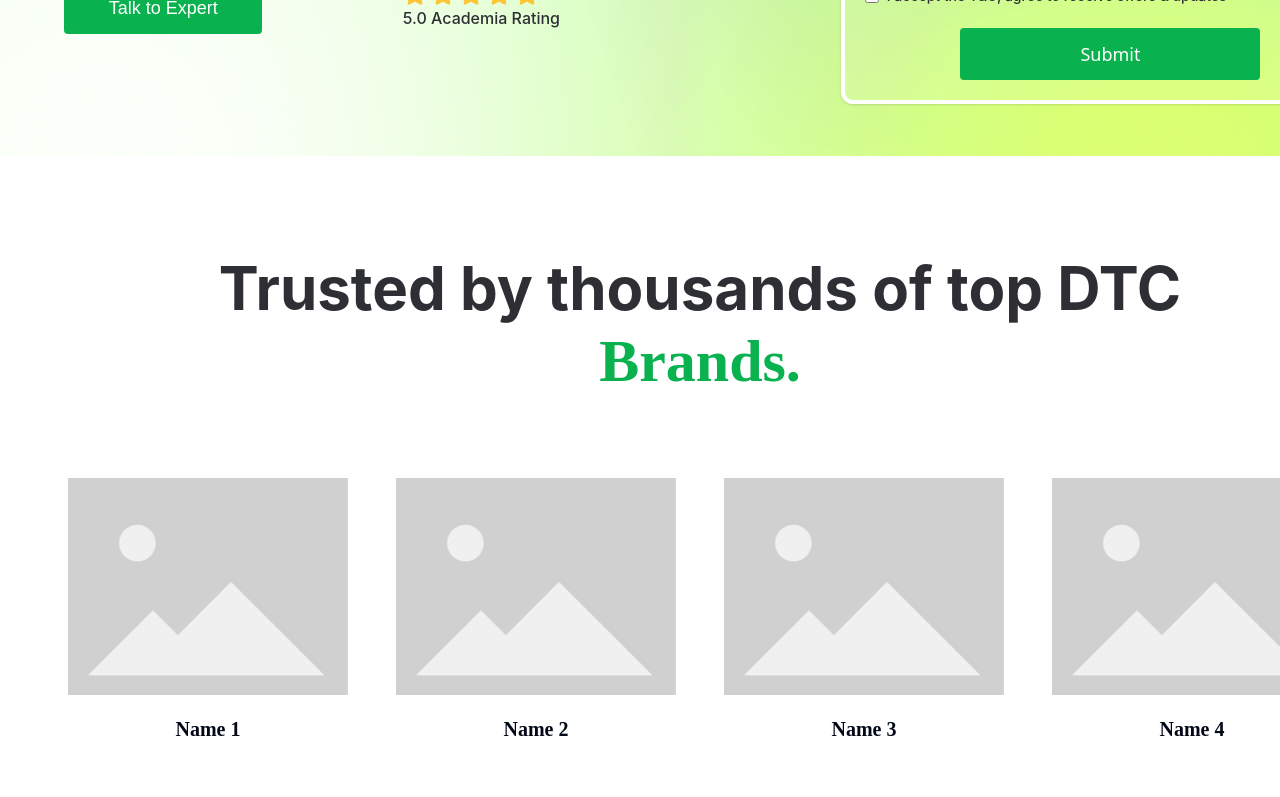
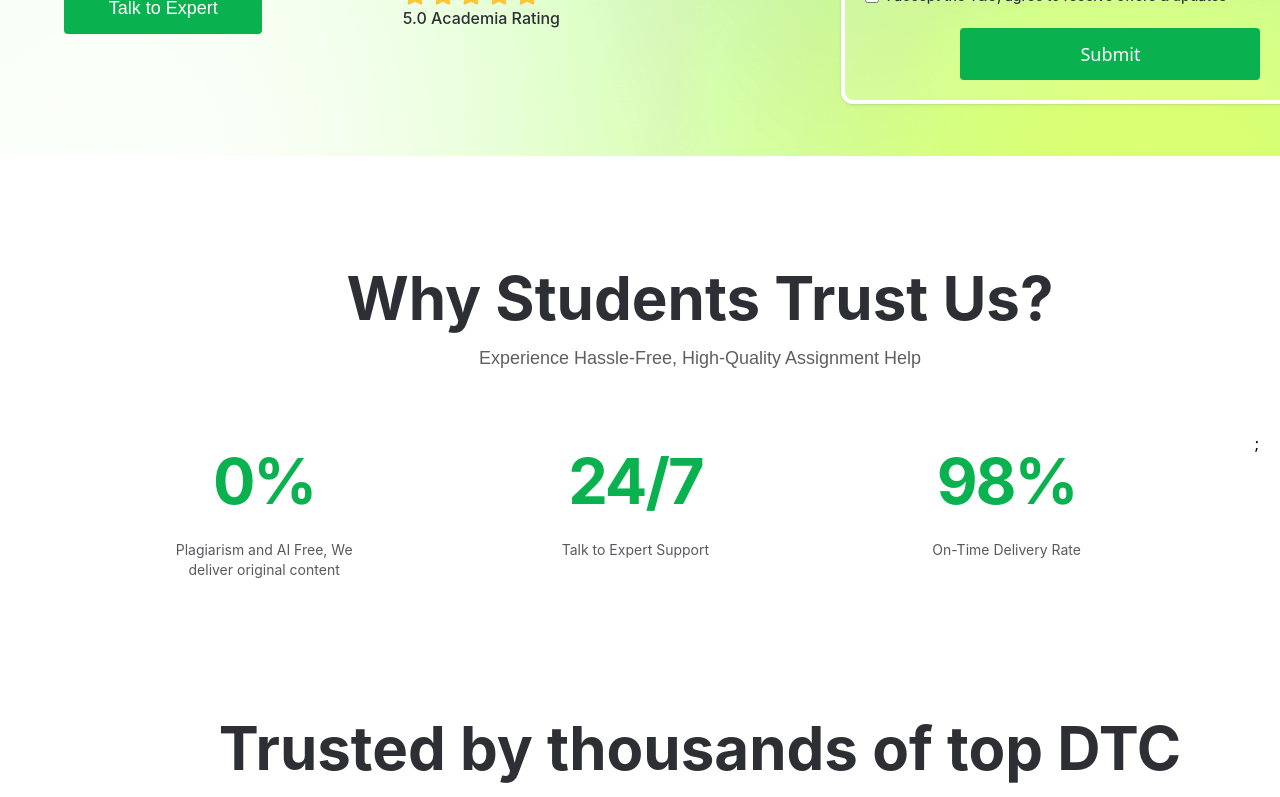
Before and after one commit to mohdyasirarman/All-Assignment-Help, a Next.js app: page / in a window 1280 px wide. Shown: the part 508-1305 px from the top of the page. Built offline with nearby package versions, Linux system fonts and the light colour scheme.

Commit message:
Why student trust us section is completed

```diff
--- a/src/components/landing-page/landingPage.tsx
+++ b/src/components/landing-page/landingPage.tsx
@@ -12,11 +12,13 @@ import Services from "@/components/landing-page/services";
 import TrustedByThousand from "@/components/landing-page/trustedByThousand";
 import HelpYouNeed from "@/components/landing-page/helpYouNeed";
 import BestAssignmentWiter from "@/components/landing-page/bestAssignmentWriter";
+import WhyStudentTrustUs from "@/components/landing-page/whyStudentTrustUs";
 
 export default function LandingPage() {
   return (
     <div className="w-full ">
       <AssignmentHelp />
+      <WhyStudentTrustUs />
       <TrustedByThousand />
       <HelpYouNeed />
       <BestAssignmentWiter />
--- /dev/null
+++ b/src/components/landing-page/whyStudentTrustUs.tsx
@@ -0,0 +1,55 @@
+const WhyStudentTrustUs = () => {
+  const studentTrustData = [
+    {
+      id: 1,
+      number: "0%",
+      description: "Plagiarism and AI Free, We deliver original content",
+    },
+    {
+      id: 2,
+      number: "24/7",
+      description: "Talk to Expert Support",
+    },
+    {
+      id: 3,
+      number: "98%",
+      description: "On-Time Delivery Rate",
+    },
+  ];
+  return (
+    <>
+      <div className="w-full mt-32 mb-16">
+        <div className="container px-4 lg:w-[1400px] mx-auto flex flex-col lg:flex-col gap-5 lg:gap-0">
+          {/* Heading */}
+          <div className="w-full text-center space-y-4 mb-5">
+            <div className="font-inter font-bold text-[#2E2F35] text-6xl">
+              Why Students Trust Us?
+            </div>
+            <div className="font-poppins font-normal text-[#5F5F5F] text-lg">
+              Experience Hassle-Free, High-Quality Assignment Help
+            </div>
+          </div>
+          {/* Stats */}
+          <div className="w-full flex justify-evenly mt-10">
+            {studentTrustData.map((data) => (
+              <div
+                className="flex flex-col items-center text-center gap-3 p-3 font-inter w-[18%]"
+                key={data.id}
+              >
+                <div className="font-bold text-[#09B14F] text-[63px] leading-[120%] tracking-[-2px]">
+                  {data.number}
+                </div>
+                <div className="font-normal text-[#58595D] text-sm leading-5 p-2">
+                  {data.description}
+                </div>
+              </div>
+            ))}
+            ;
+          </div>
+        </div>
+      </div>
+    </>
+  );
+};
+
+export default WhyStudentTrustUs;
```
